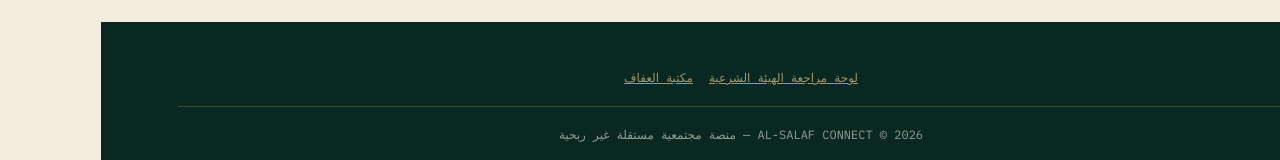
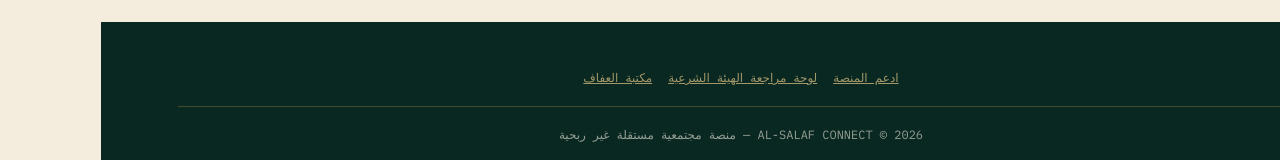
Before and after one commit to adel31moum/al-salaf-connect, a React (Vite) app: page /support in a window 1280 px wide. Shown: the part 625-785 px from the top of the page. Built offline with nearby package versions, Linux system fonts and the light colour scheme; no server answers.

Commit message:
deploy: src/components/Footer.jsx

```diff
--- a/src/components/Footer.jsx
+++ b/src/components/Footer.jsx
@@ -4,6 +4,9 @@ export default function Footer() {
   return (
     <footer className="bg-emeraldDeep text-parchment/60 px-[6vw] pt-12 pb-8 text-sm mt-20">
       <div className="text-center mb-5 flex justify-center gap-4 flex-wrap">
+        <Link to="/support" className="font-mono text-xs text-goldSoft/70 hover:text-goldSoft underline">
+          ادعم المنصة
+        </Link>
         <Link to="/board" className="font-mono text-xs text-goldSoft/70 hover:text-goldSoft underline">
           لوحة مراجعة الهيئة الشرعية
         </Link>
```
